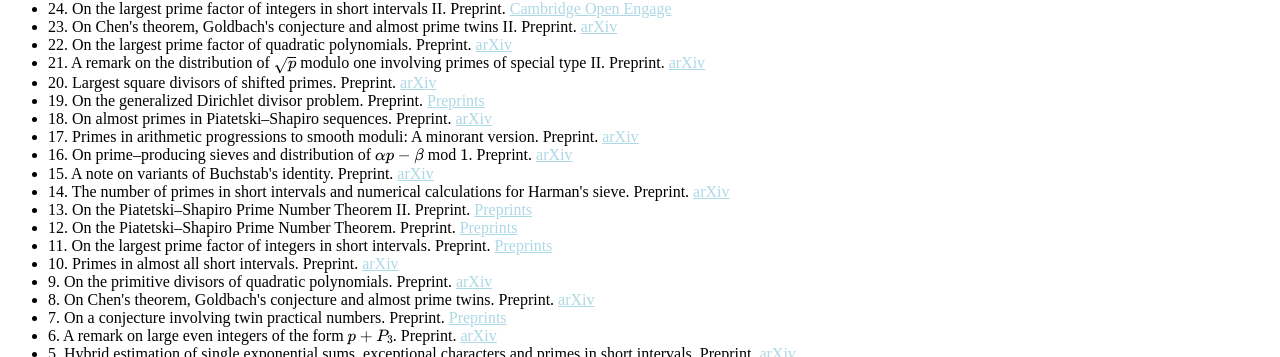
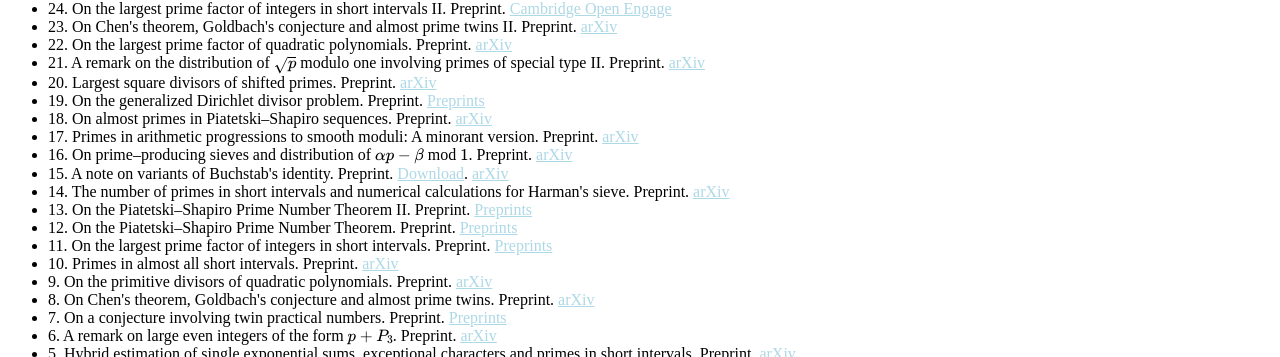
Before and after one commit to CareyRunboLi/CareyRunboLi.github.io, a Jekyll site: the page built from index.md, in a window 1280 px wide. Shown: the part 1813-2170 px from the top of the page. Built offline with Jekyll 4.4.1, drawn with Linux system fonts in a browser that asks for light colours; some web fonts are replaced; formulas are drawn with MathJax 3; a style sheet for code colours, icons or effects is not loaded; our own code applies the rules of GitHub Pages for plain Markdown files.

Commit message:
Update preprints.md

```diff
--- a/_includes/preprints.md
+++ b/_includes/preprints.md
@@ -16,7 +16,7 @@
   <li>18. On almost primes in Piatetski–Shapiro sequences. Preprint. <a href="https://arxiv.org/abs/2505.09634"><span>arXiv</span></a></li>
   <li>17. Primes in arithmetic progressions to smooth moduli: A minorant version. Preprint. <a href="https://arxiv.org/abs/2505.09629v1"><span>arXiv</span></a></li>
   <li>16. On prime–producing sieves and distribution of $\alpha p - \beta$ mod $1$. Preprint. <a href="https://arxiv.org/abs/2504.13195v2"><span>arXiv</span></a></li>
-  <li>15. A note on variants of Buchstab's identity. Preprint. <a href="https://arxiv.org/abs/2504.07974v1"><span>arXiv</span></a></li>
+  <li>15. A note on variants of Buchstab's identity. Preprint. <a href="http://runbolicarey.com/assets/downloads/A_note_on_variants_of_Buchstab_s_identity.pdf"><span>Download</span></a>. <a href="https://arxiv.org/abs/2504.07974v1"><span>arXiv</span></a></li>
   <li>14. The number of primes in short intervals and numerical calculations for Harman's sieve. Preprint. <a href="https://arxiv.org/abs/2308.04458v6"><span>arXiv</span></a></li>
   <li>13. On the Piatetski–Shapiro Prime Number Theorem II. Preprint. <a href="https://www.preprints.org/manuscript/202504.1165/v1"><span>Preprints</span></a></li>
   <li>12. On the Piatetski–Shapiro Prime Number Theorem. Preprint. <a href="https://www.preprints.org/manuscript/202504.1190/v1"><span>Preprints</span></a></li>
```
